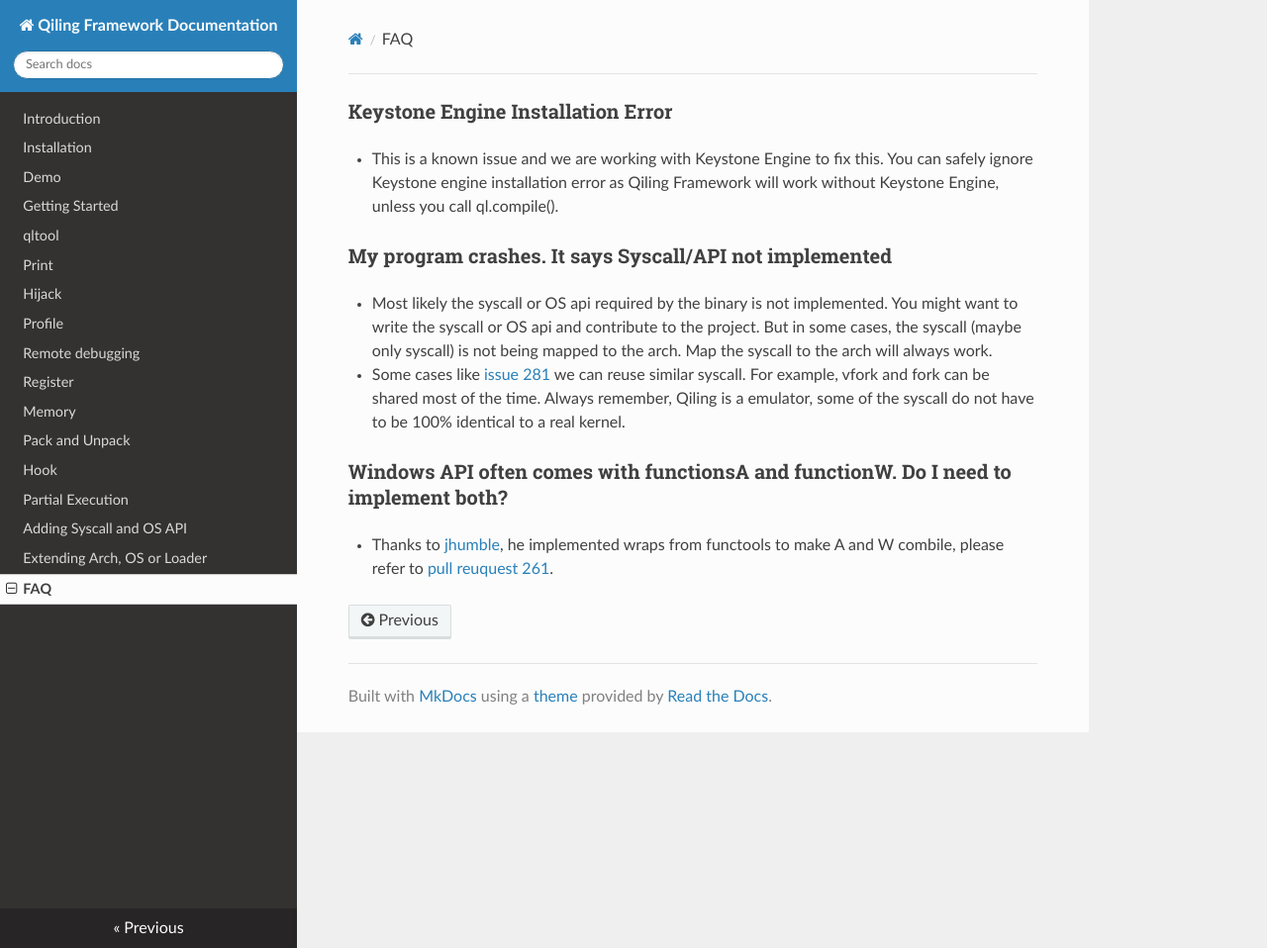
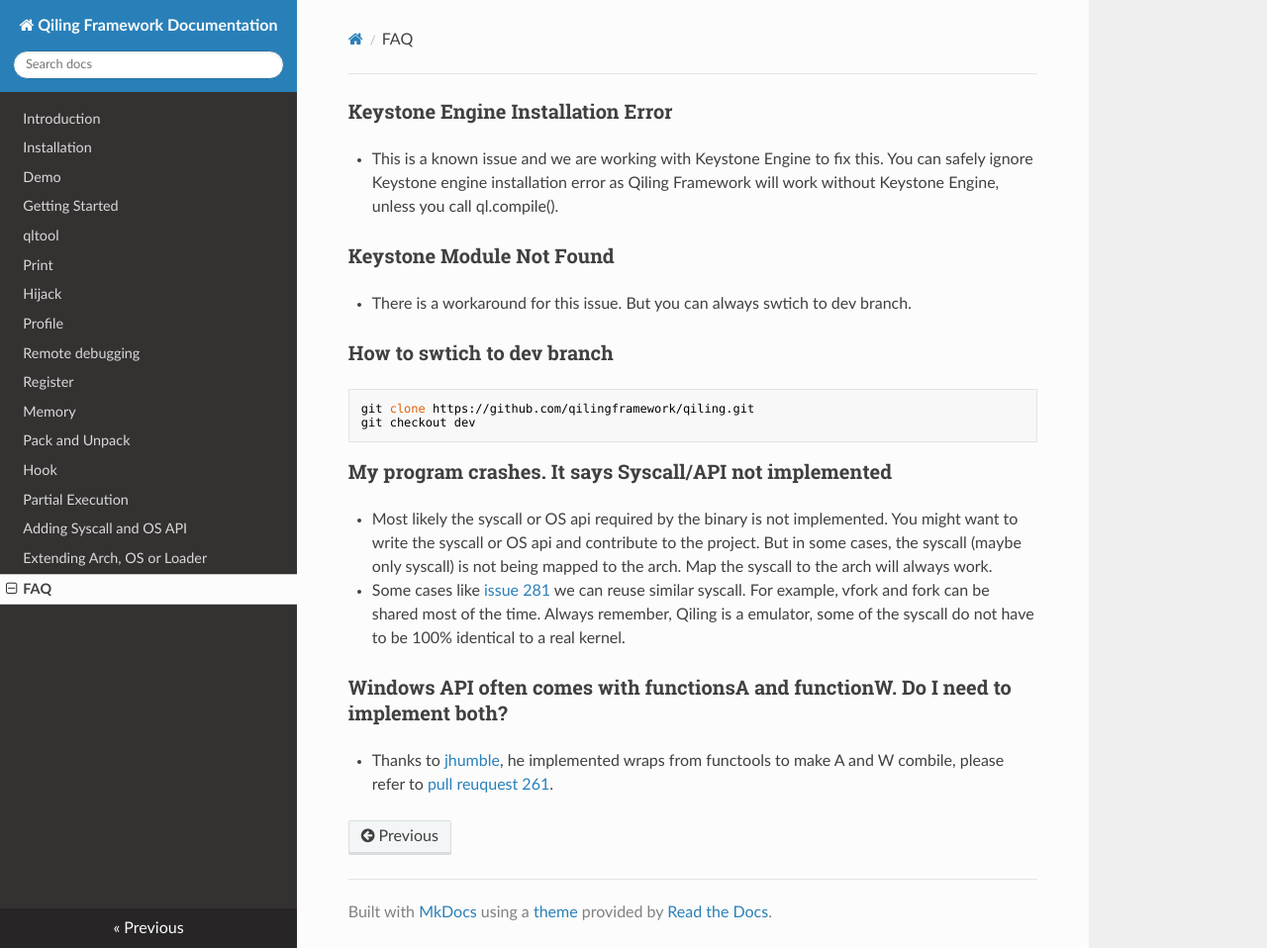
Before and after one commit to qilingframework/rtfd.io, an MkDocs documentation site: the page built from docs/faq.md, in a window 1280 px wide and 958 px high. Shown: the whole window at 99% size. Built offline with MkDocs 1.6.1, drawn with Linux system fonts in a browser that asks for light colours; nearby versions of some CDN libraries.

Commit message:
update faq

````diff
--- a/docs/faq.md
+++ b/docs/faq.md
@@ -5,6 +5,15 @@ title: FAQ
 ### Keystone Engine Installation Error
 - This is a known issue and we are working with Keystone Engine to fix this. You can safely ignore Keystone engine installation error as Qiling Framework will work without Keystone Engine, unless you call ql.compile().
 
+### Keystone Module Not Found
+- There is a workaround for this issue. But you can always swtich to dev branch.
+
+### How to swtich to dev branch
+```
+git clone https://github.com/qilingframework/qiling.git
+git checkout dev
+```
+
 ### My program crashes. It says Syscall/API not implemented
 - Most likely the syscall or OS api required by the binary is not implemented. You might want to write the syscall or OS api and contribute to the project. But in some cases, the syscall (maybe only syscall) is not being mapped to the arch. Map the syscall to the arch will always work.
 - Some cases like [issue 281](https://github.com/qilingframework/qiling/issues/281) we can reuse similar syscall. For example, vfork and fork can be shared most of the time. Always remember, Qiling is a emulator, some of the syscall do not have to be 100% identical to a real kernel.
````
